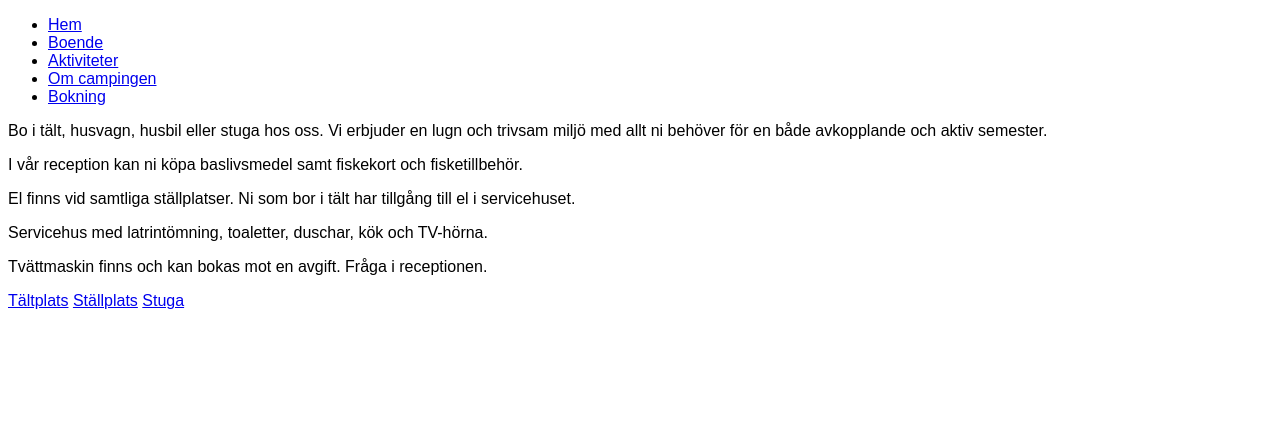
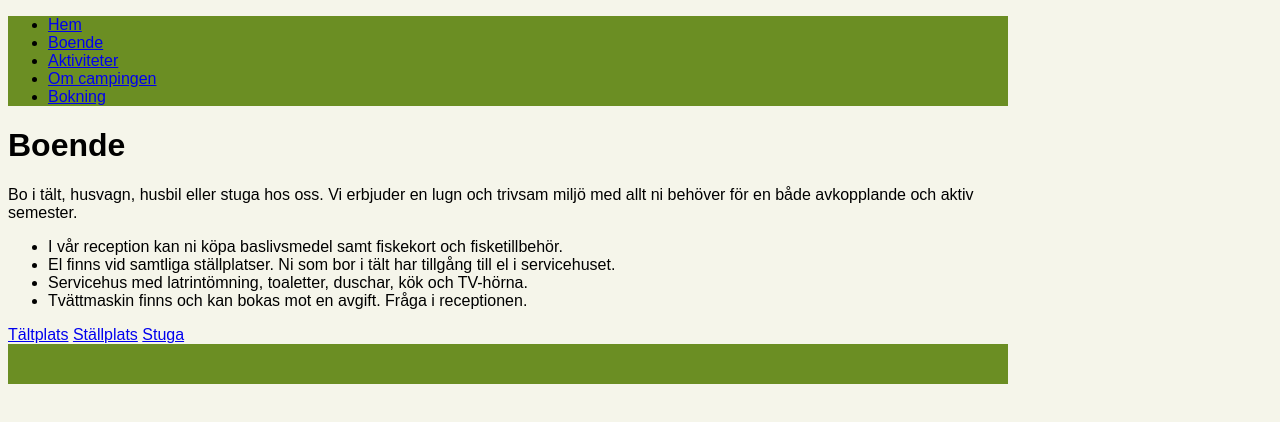
Before and after one commit to AMJ85/Uppgift-3, a plain HTML site: page boende.html in a window 1280 px wide. Drawn offline with Linux system fonts and the light colour scheme.

Commit message:
Add web page

```diff
--- a/boende.html
+++ b/boende.html
@@ -18,13 +18,15 @@
         </ul>
     </nav>
     <header>
-
+        <h1>Boende</h1>
     </header>
     <p>Bo i tält, husvagn, husbil eller stuga hos oss. Vi erbjuder en lugn och trivsam miljö med allt ni behöver för en både avkopplande och aktiv semester.
-        <p>I vår reception kan ni köpa baslivsmedel samt fiskekort och fisketillbehör. </p>
-        <p>El finns vid samtliga ställplatser. Ni som bor i tält har tillgång till el i servicehuset.</p>
-        <p>Servicehus med latrintömning, toaletter, duschar, kök och TV-hörna.</p>
-        <p>Tvättmaskin finns och kan bokas mot en avgift. Fråga i receptionen.</p>
+        <ul>
+            <li>I vår reception kan ni köpa baslivsmedel samt fiskekort och fisketillbehör.</li>
+            <li>El finns vid samtliga ställplatser. Ni som bor i tält har tillgång till el i servicehuset.</li>
+            <li>Servicehus med latrintömning, toaletter, duschar, kök och TV-hörna.</li>
+            <li>Tvättmaskin finns och kan bokas mot en avgift. Fråga i receptionen.</li>
+        </ul>
 
         <a href="/boende/taltplats.html">Tältplats</a>
         <a href="/boende/stallplats.html">Ställplats</a>
--- a/css/style.css
+++ b/css/style.css
@@ -1,5 +1,22 @@
 @charset "UTF-8";
 
 body {
+    max-width: 1000px;
     font-family: Arial, Helvetica, sans-serif;
+    background-color: rgb(245, 245, 234);
+
 }
+
+header {
+
+}
+
+nav {
+    background-color: olivedrab;
+}
+
+footer {
+    background-color: olivedrab;
+    color: white;
+    padding: 20px;
+}
```
Also changed, not shown: aktiviteter.html (+1 -1 lines), aktiviteter/forbarn.html (added, +29 -0 lines), aktiviteter/vandra.html (+1 -1 lines), bokning.html (+1 -1 lines), omcamping.html (+1 -1 lines).
